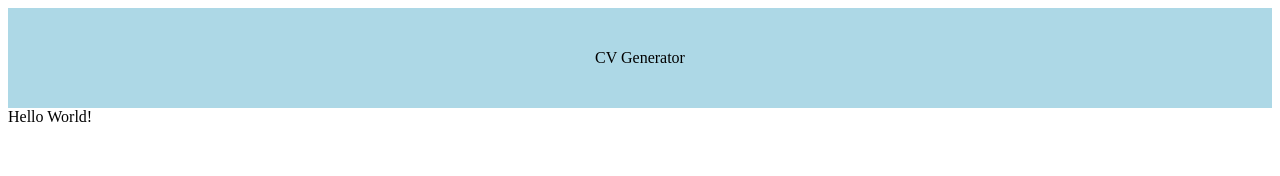
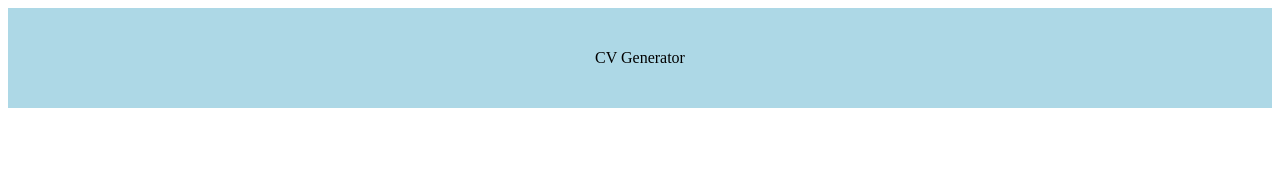
Before and after one commit to michaperki/cv-project, a React (Create React App) app in the folder cv-project/: page / in a window 1280 px wide. Shown: the top 176 px of the page. Built offline with nearby package versions, Linux system fonts and the light colour scheme.

Commit message:
set empty CV as initial state in Main

```diff
--- a/cv-project/src/components/Main.js
+++ b/cv-project/src/components/Main.js
@@ -1,7 +1,8 @@
-import React from 'react';
+import React, { useState } from 'react';
+import emptyCV from './Utils/EmptyCV';
 
 const Main = () => {
-    return <>Hello World!</>
+    const [cv, setCv] = useState(emptyCV);
 }
 
 export default Main;
```
